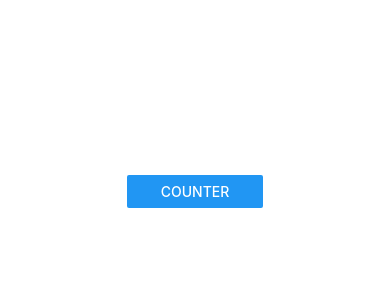
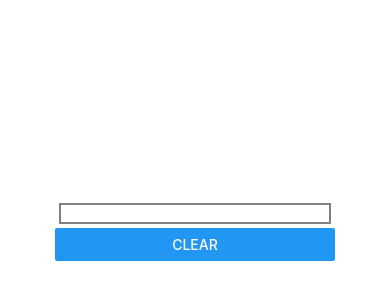
Before and after one commit to hasilakhwa/learning1, a React Native app: screen / in a window 390 px wide. Shown: the part 252-552 px from the top of the page. Built offline with nearby package versions, Linux system fonts and the light colour scheme.

Commit message:
props complete

```diff
--- a/App.jsx
+++ b/App.jsx
@@ -5,7 +5,7 @@ import { View } from 'react-native';
 // import JSX from './src/component/JSX';
 // import OnPress from './src/component/OnPress';
 // import UseStateHook from './src/component/UseStateHook';
-import Props from './src/component/Props'
+import InputText from './src/component/InputText';
 const App = () => {
   return (
     <View
@@ -24,7 +24,7 @@ const App = () => {
         <First /> */}
       {/* <OnPress /> */}
       {/* <UseStateHook /> */}
-      <Props />
+      <InputText  />
     </View>
   );
 };
--- /dev/null
+++ b/src/component/InputText.jsx
@@ -0,0 +1,16 @@
+import { View, Text, TextInput, Button } from 'react-native'
+import React, {useState} from 'react'
+
+const InputText = () => {
+    const [username, setUserName] = useState('')
+  return (
+    <View>
+      <Text style = {{fontSize:50, color: 'white'}}>InputText</Text>
+      <Text style = {{fontSize:50, color: 'white'}}>UserName: {username}</Text>
+      <TextInput style = {{color: 'white', borderWidth: 2, borderColor: 'gray', margin:4}} placeholder='Enter your text......' value={username} onChangeText={(value) => setUserName(value) } />
+        <Button title='clear' onPress={()=> setUserName('')} />
+    </View>
+  )
+}
+
+export default InputText
--- /dev/null
+++ b/src/component/Styling.jsx
@@ -0,0 +1 @@
+rnfe
```
